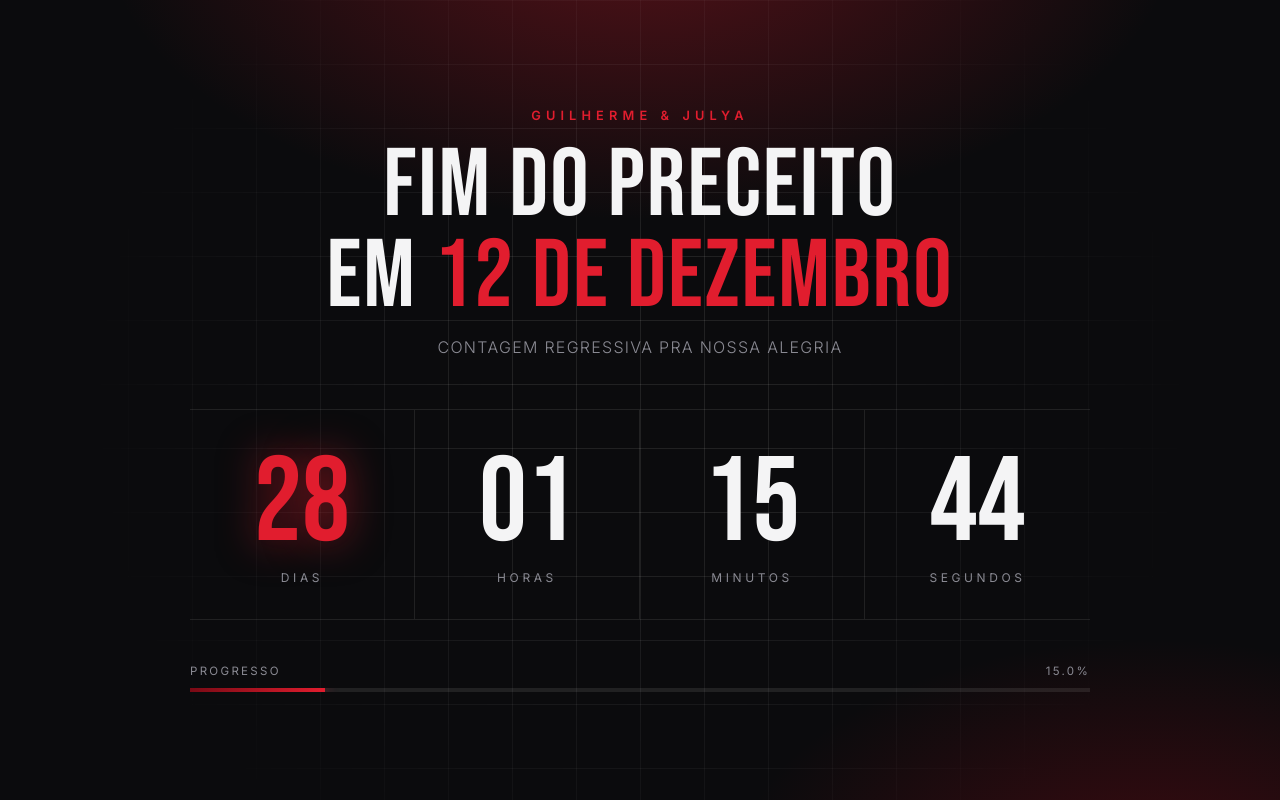
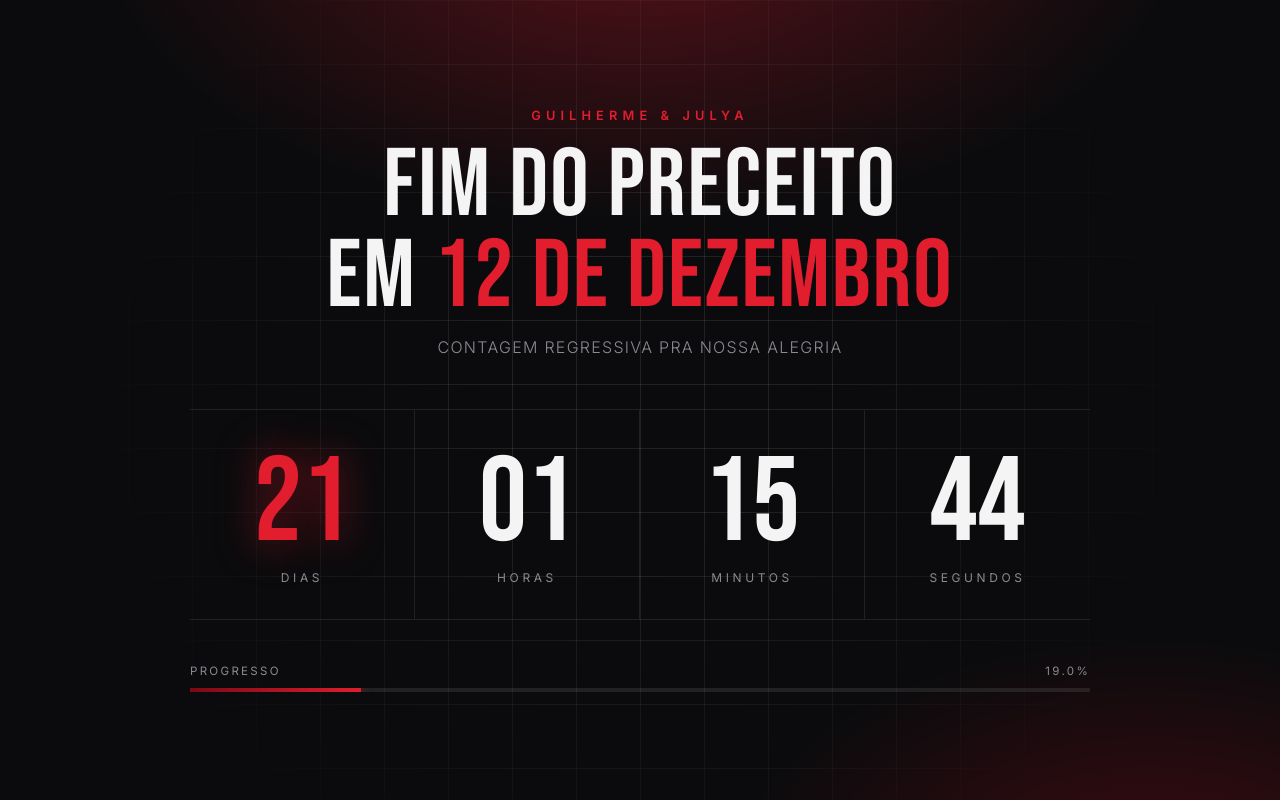
Before and after one commit to g89847817-dotcom/julya2, a plain HTML site: page index.html in a window 1280 px wide. Drawn offline with Linux system fonts and the light colour scheme.

Commit message:
Add files via upload

```diff
--- a/index.html
+++ b/index.html
@@ -174,7 +174,7 @@
 
 <script>
   // ===== PERSONALIZE AQUI =====
-  const DATA_FINAL  = new Date(2026, 11, 12, 0, 0, 0); // 12/12/2026 (mês 11 = dezembro)
+  const DATA_FINAL  = new Date(2026, 11, 5, 0, 0, 0); // 12/12/2026 (mês 11 = dezembro)
   const DATA_INICIO = new Date(2026, 10, 9, 0, 0, 0);  // 09/11/2026 (início da contagem)
   // ============================
 
```
